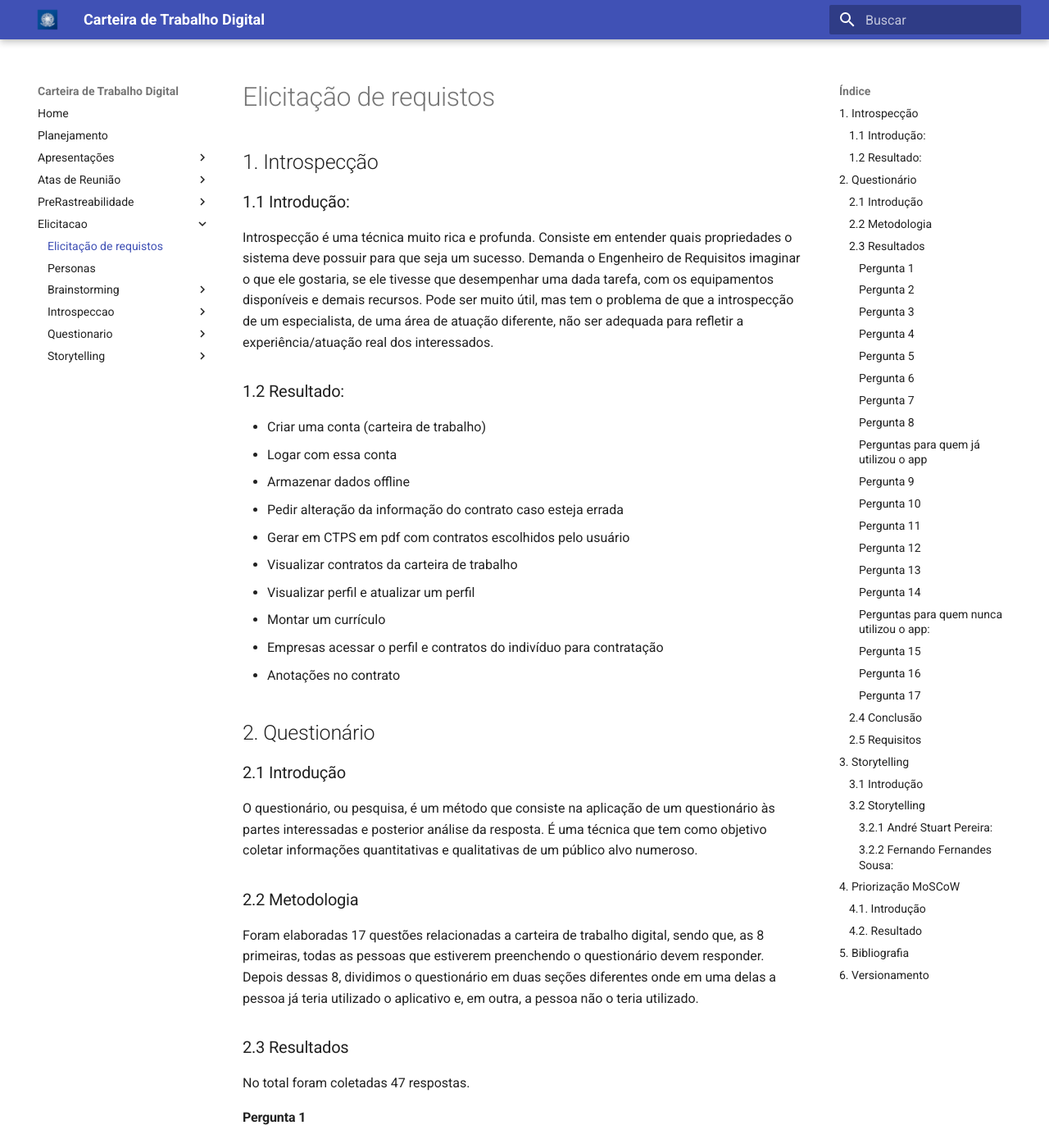
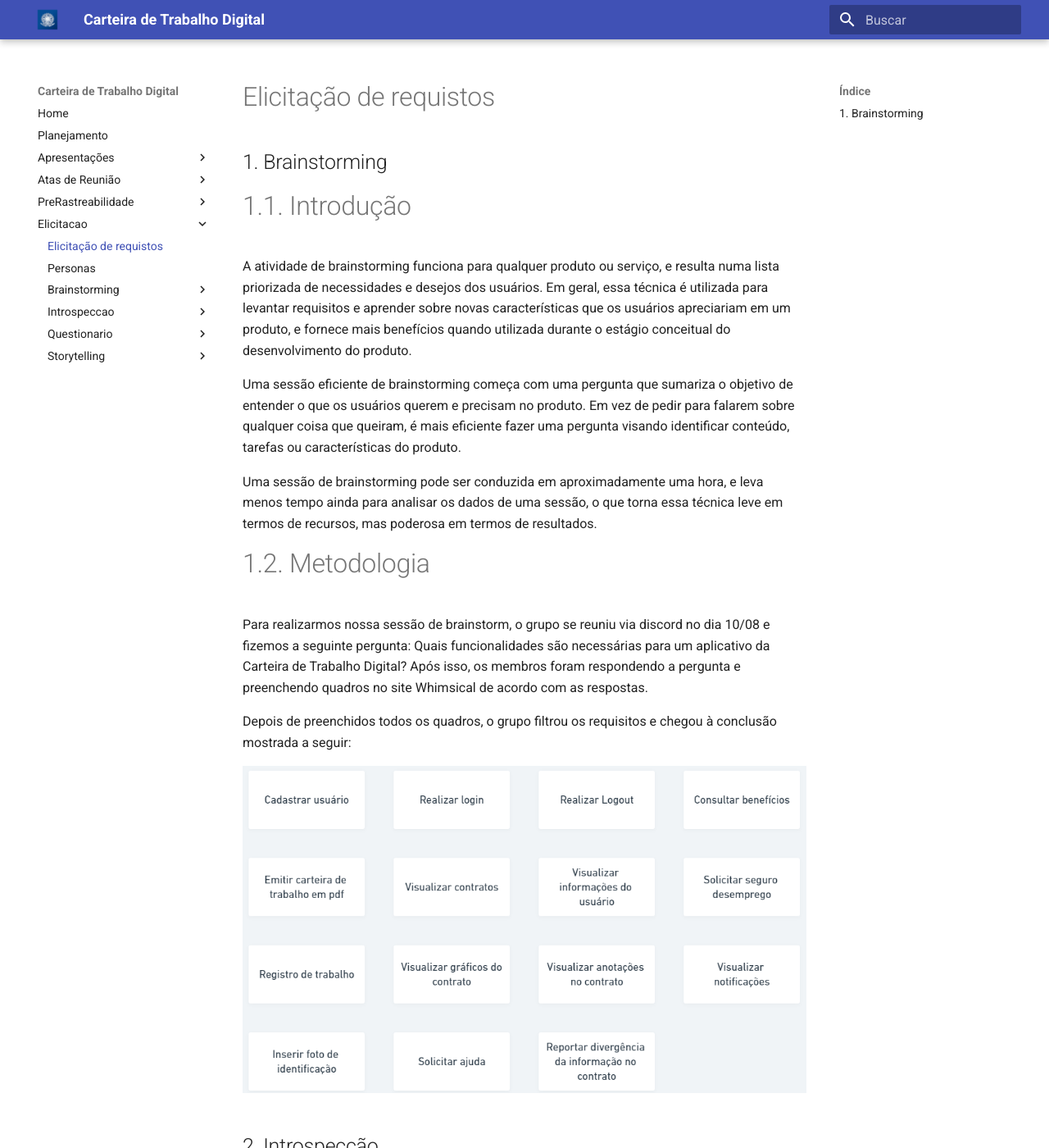
Before and after one commit to Requisitos-de-Software/2021.1-CarteiradeTrabalhoDigital, an MkDocs documentation site: the page built from docs/elicitacao/elicitacao.md, in a window 1280 px wide and 1400 px high. Shown: the whole window at 82% size. Built offline with MkDocs 1.6.1 and Material for MkDocs 9.7.7, drawn with Linux system fonts in a browser that asks for light colours; some of the changed text lies outside the part shown.

Commit message:
brainstorm in elicitacao

```diff
--- a/docs/elicitacao/elicitacao.md
+++ b/docs/elicitacao/elicitacao.md
@@ -1,12 +1,34 @@
 # Elicitação de requistos
 
-## 1. Introspecção
+## 1. Brainstorming
 
-### 1.1 Introdução:
+# 1.1. Introdução
+
+A atividade de brainstorming funciona para qualquer produto ou serviço, e resulta numa lista priorizada de necessidades e desejos dos usuários. Em geral, essa técnica é utilizada para levantar requisitos e aprender sobre novas características que os usuários apreciariam em um produto, e fornece mais benefícios quando utilizada durante o estágio conceitual do desenvolvimento do produto.
+
+Uma sessão eficiente de brainstorming começa com uma pergunta que sumariza o objetivo de entender o que os usuários querem e precisam no produto. Em vez de pedir para falarem sobre qualquer coisa que queiram, é mais eficiente fazer uma pergunta visando identificar conteúdo, tarefas ou características do produto.
+
+Uma sessão de brainstorming pode ser conduzida em aproximadamente uma hora, e leva menos tempo ainda para analisar os dados de uma sessão, o que torna essa técnica leve em termos de recursos, mas poderosa em termos de resultados.
+
+
+# 1.2. Metodologia
+
+Para realizarmos nossa sessão de brainstorm, o grupo se reuniu via discord no dia 10/08 e fizemos a seguinte pergunta: Quais funcionalidades são necessárias para um aplicativo da Carteira de Trabalho Digital?
+Após isso, os membros foram respondendo a pergunta e preenchendo quadros no site Whimsical de acordo com as respostas.
+
+Depois de preenchidos todos os quadros, o grupo filtrou os requisitos e chegou à conclusão mostrada a seguir:
+
+![](../assets/brainstorm.png)
+
+
+
+## 2. Introspecção
+
+### 2.1 Introdução:
 
 Introspecção é uma técnica muito rica e profunda. Consiste em entender quais propriedades o sistema deve possuir para que seja um sucesso. Demanda o Engenheiro de Requisitos imaginar o que ele gostaria, se ele tivesse que desempenhar uma dada tarefa, com os equipamentos disponíveis e demais recursos. Pode ser muito útil, mas tem o problema de que a introspecção de um especialista, de uma área de atuação diferente, não ser adequada para refletir a experiência/atuação real dos interessados.
 
-### 1.2 Resultado:
+### 2.2 Resultado:
 
 - Criar uma conta (carteira de trabalho)
 - Logar com essa conta
@@ -19,18 +41,18 @@
 - Empresas acessar o perfil e contratos do indivíduo para contratação
 - Anotações no contrato
 
-## 2. Questionário
+## 3. Questionário
 
-### 2.1 Introdução
+### 3.1 Introdução
 
 O questionário, ou pesquisa, é um método que consiste na aplicação de um questionário às partes interessadas e posterior análise da resposta.
 É uma técnica que tem como objetivo coletar informações quantitativas e qualitativas de um público alvo numeroso.
 
-### 2.2 Metodologia
+### 3.2 Metodologia
 
 Foram elaboradas 17 questões relacionadas a carteira de trabalho digital, sendo que, as 8 primeiras, todas as pessoas que estiverem preenchendo o questionário devem responder. Depois dessas 8, dividimos o questionário em duas seções diferentes onde em uma delas a pessoa já teria utilizado o aplicativo e, em outra, a pessoa não o teria utilizado.
 
-### 2.3 Resultados
+### 3.3 Resultados
 
 No total foram coletadas 47 respostas.
 
@@ -38,7 +60,7 @@
 ![Pergunta 1](../assets/questionario/q1.png)
 
 #### Pergunta 2
-![Pergunta 2](../assets/questionario/q2.png)
+![Pergunta 2](../assets/questionario/q3.png)
 
 #### Pergunta 3
 ![Pergunta 3](../assets/questionario/q3.png)
@@ -99,10 +121,10 @@
 #### Pergunta 17
 ![Pergunta 17](../assets/questionario/q16.png)
 
-### 2.4 Conclusão
+### 3.4 Conclusão
 De acordo com as respostas do questionário, podemos perceber que a Carteira de Trabalho Digital é um aplicativo considerado muito útil pela maioria das pessoas. Percebe-se também que as pessoas quase não carregam esse documento físico, não estando preparadas para alguma situação inesperada. Dentre as funcionalidades principais, as mais utilizadas são: emitir e compartilhar a carteira em pdf, visualizar contratos e verificar registros de trabalho. Também foi notado que nem tantas pessoas tinham o conhecimento sobre a existência do aplicativo e isso desmotiva os desenvolvedores a estarem atualizando a aplicação. Logo, os requisitos não são constatemente reavaliados.
 
-### 2.5 Requisitos
+### 3.5 Requisitos
 
 Depois de avaliar e tirar a conclusão sobre o questionário, pudemos levantar alguns requisitos da aplicação:
 
@@ -120,15 +142,15 @@
 | 10     | Ser simples                                                  | Não Funcional     |
 | 11     | Ser de fácil utilização                                      | Não Funcional     |
 
-## 3. Storytelling
+## 4. Storytelling
 
-### 3.1 Introdução
+### 4.1 Introdução
 
 Storytelling ou contador de histórias, é definida como uma técnica de elicitação de requisitos, que tem como características a criação de histórias que ilustram as necessidades dos usuários, que tem como característica o compartilhamento de conhecimento.
 
-### 3.2 Storytelling
+### 4.2 Storytelling
 
-#### 3.2.1 André Stuart Pereira:
+#### 4.2.1 André Stuart Pereira:
 
 André é um jovem, de 25 anos, desempregado, muito animado para encontrar um novo emprego. André acorda pela manhã e já está navegando pela internet a procura de vagas de emprego, mas sem muita sorte, uma vez que, a maioria das vagas pedem requisitos que o André não possui. Desanimado com a procura de um novo emprego, João, amigo de André liga, dizendo que na empresa dele de arquitetura tem vagas e ele conseguiu marcar uma entrevista para o André.
 
@@ -136,7 +158,7 @@
 
 
 
-#### 3.2.2 Fernando Fernandes Sousa:
+#### 4.2.2 Fernando Fernandes Sousa:
 
 Fernando Fernandes Sousa Fernando sempre foi um funcionário exemplar em seu departamento, levantava cedo para chegar no trabalho às 6:30 e sempre era o último funcionário a sair. Com isso, outra empresa o notou e quis convidá-lo a fazer parte de outra empresa, porém Fernando havia perdido sua carteira de trabalho, então tentou se manter na mesma empresa pedindo para que aumentassem seu salário.
 
@@ -144,9 +166,9 @@
 
 Desanimado ao não encontrar a carteira, Fernando foi almoçar com um amigo para ter um tempo para pensar, durante o almoço o amigo em questão mostrou para Fernando que não era mais necessário ter uma carteira de trabalho física, apresentando então uma carteira virtual, com a qual Fernando levou para a nova empresa e conseguiu ser contratado com sucesso.
 
-## 4. Priorização MoSCoW
+## 5. Priorização MoSCoW
 
-### 4.1. Introdução
+### 5.1. Introdução
 
 A técnica de priorização MosCoW é uma técnica para determinar a prioridade de cada requisito em:
 must do: É estreitamente necessário ser feito para a entrega do projeto
@@ -154,16 +176,16 @@
 could do: São desejáveis, porém não são essenciais do ponto de vista estratégico
 wont do: São acordados os requisitos de menos importância do projeto, com menor retorno do investimento do produto final
 
-### 4.2. Resultado
+### 5.2. Resultado
 
 ![MoSCoW](../assets/priorizacao_de_requisitos.png)
 
-## 5. Bibliografia
+## 6. Bibliografia
 
 * BARBOSA. Simone. SILVA. Bruno. 2010. Interação Humano-computador.
 * VAZQUES. Carlos. SOMEIRA SIMÕES. Guilherme. Engenharia de Requisitos.
 
-## 6. Versionamento
+## 7. Versionamento
 | Versão | Descrição| Data| Autor(es)| Revisor(es)|
 |--------|----------|-----|----------|------------|
 | 1.0.0 | Criação do documento| 20/08/2021 | Liverson Paulo e Lucas Rodrigues | Giulia Lobo e Murilo Gomes |
```
